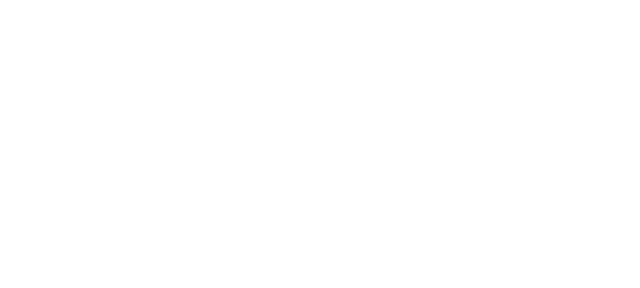
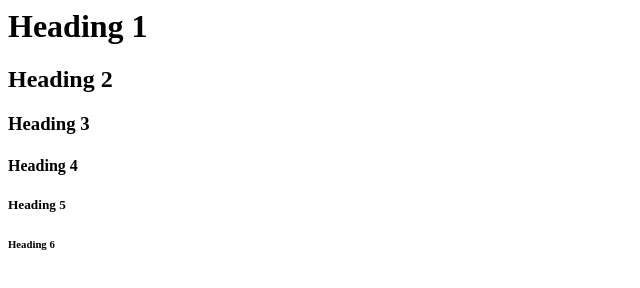
Before and after one commit to sachinmathewjose/10html-cmd, a plain HTML site: page index.html in a window 1280 px wide. Shown: the whole page, without its empty margins (0-640 px from the left). Drawn offline with Linux system fonts and the light colour scheme.

Commit message:
1:added headings

```diff
--- a/index.html
+++ b/index.html
@@ -1,4 +1,12 @@
 
 <html>
-
+<head>
+	<title>My web page</title>
+</head>
+	<h1>Heading 1</h1>
+	<h2>Heading 2</h2>
+	<h3>Heading 3</h3>
+	<h4>Heading 4</h4>
+	<H5>Heading 5</H5>
+	<h6>Heading 6</h6>
 </html>
```
